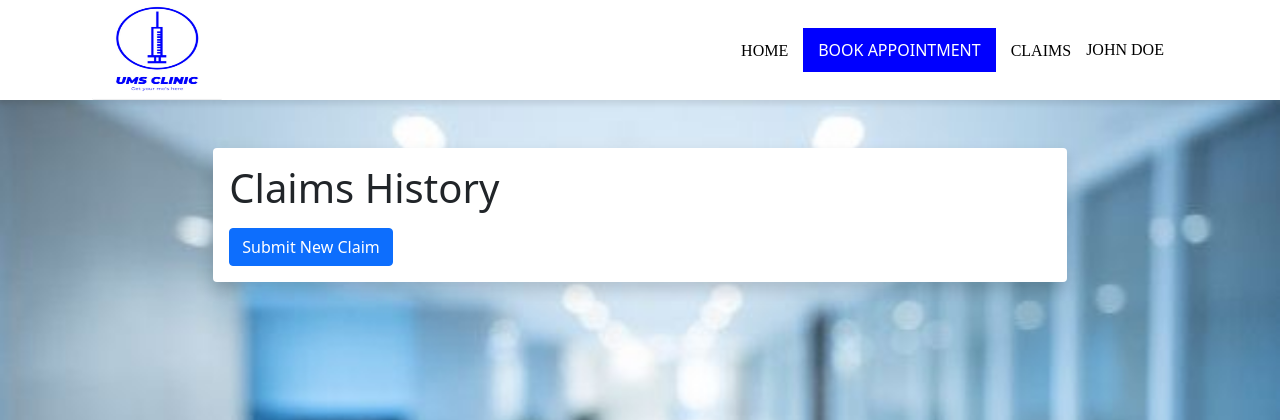
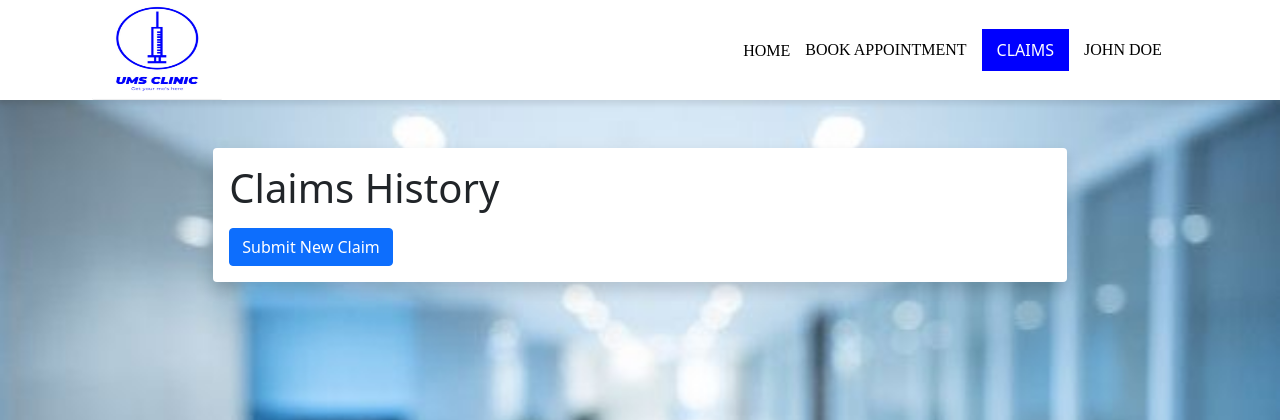
Before and after one commit to Boborealmoon/Healthcare_ESD, a Flask app: template templates/claims.html in a window 1280 px wide. Shown: the top 420 px of the page. Run offline with Flask 3, Linux system fonts and the light colour scheme; the template is opened without the code that fills it, so the values that code supplies are empty; some libraries are stand-ins or nearby versions.

Commit message:
edit css

```diff
--- a/templates/claims.html
+++ b/templates/claims.html
@@ -47,8 +47,8 @@ body {
                     <div class="text-center" id="menu-link">
                         <ul>
                             <li><a href="homelogin.html" class="menufont linkhover"><span>HOME</span></a></li>
-                            <li class="highlight linkhover"><a href="appointment.html"><span style="color:white">BOOK APPOINTMENT</span></a></li>
-                            <li><a href="claims.html" class="menufont linkhover"><span>CLAIMS</span></a></li>
+                            <li class="menufont linkhover"><a href="appointment.html"><span>BOOK APPOINTMENT</span></a></li>
+                            <li><a href="claims.html" class=" highlight linkhover"><span style="color:white">CLAIMS</span></a></li>
                             <li class="menufont linkhover dropdown">
                                 <a href="profile.html">JOHN DOE</a>
                                 <div class="dropdown-content">
```
